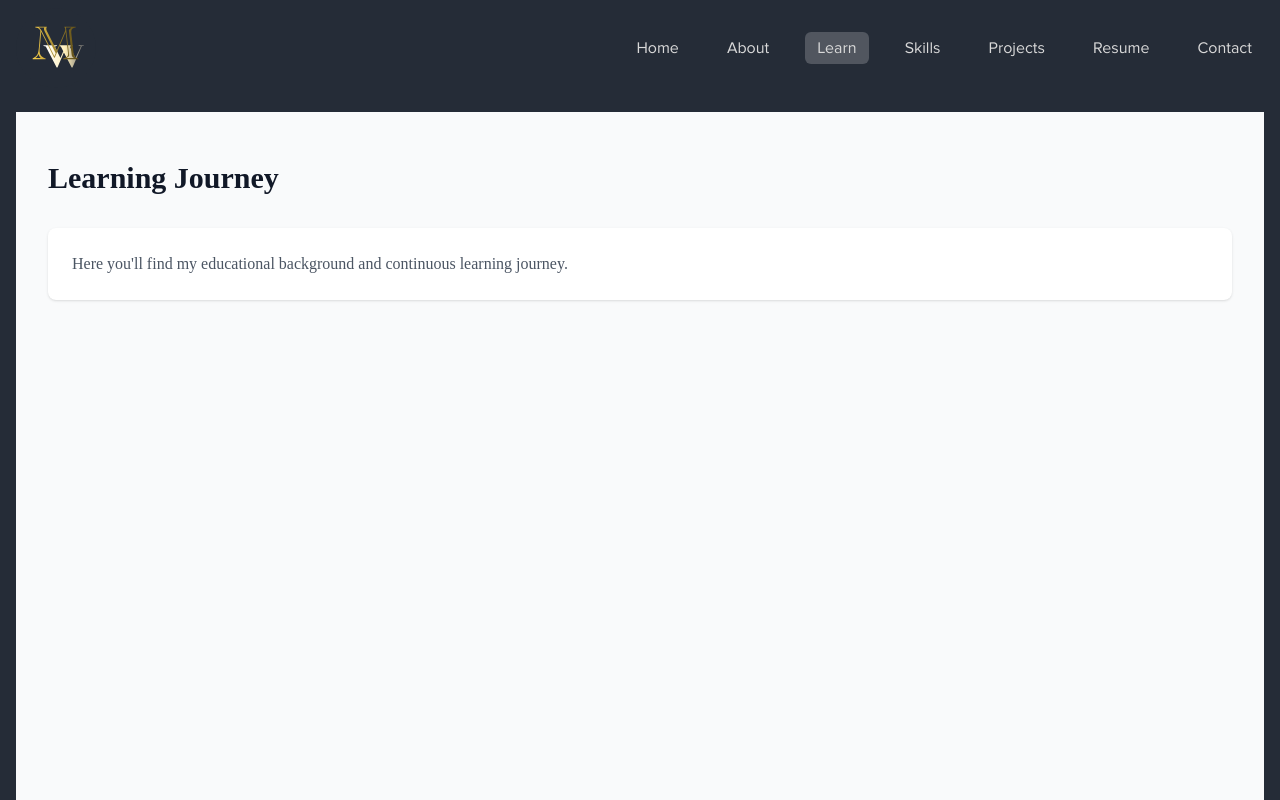
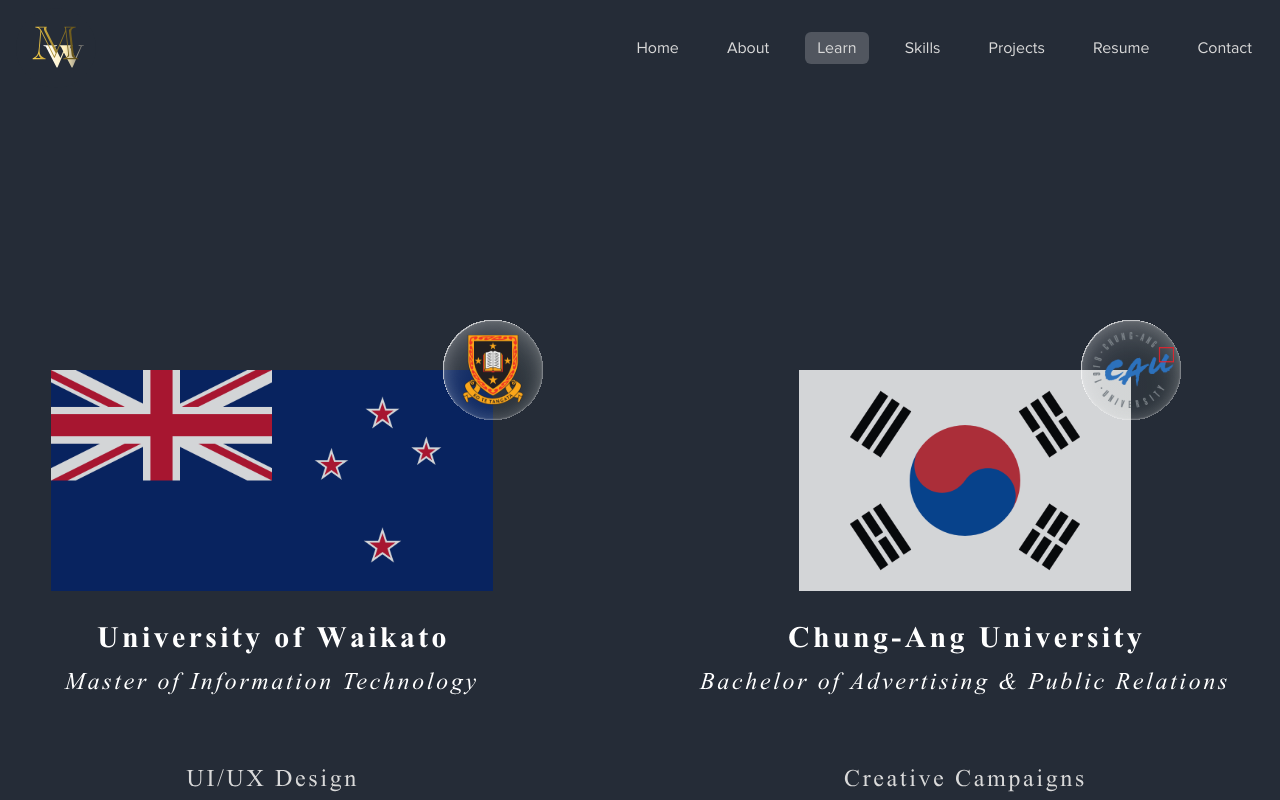
Before and after one commit to Miya-JW/portfolio, a React (Vite) app: page /learn in a window 1280 px wide. Shown: the top 800 px of the page. Built offline with nearby package versions, Linux system fonts and the light colour scheme.

Commit message:
Feat: Learn page

```diff
--- a/src/pages/Learn.jsx
+++ b/src/pages/Learn.jsx
@@ -1,16 +1,13 @@
+import LearnImg from '../assets/learn/learn.svg';
+import Footer from '../components/Footer';
+
 const Learn = () => {
   return (
-    <div className="min-h-screen bg-gray-50 py-12 px-4 sm:px-6 lg:px-8">
-      <div className="max-w-7xl mx-auto">
-        <h1 className="text-3xl font-bold text-gray-900 mb-8">Learning Journey</h1>
-        <div className="bg-white shadow overflow-hidden sm:rounded-lg p-6">
-          <div className="space-y-6">
-            <p className="text-gray-600">
-              Here you'll find my educational background and continuous learning journey.
-            </p>
-          </div>
-        </div>
+    <div className="min-h-screen bg-dark py-12 px-4 sm:px-6 lg:px-8 ">
+      <div className='flex flex-col items-center justify-center  mt-40 mb-40'>
+      <img src={LearnImg} alt="Learn" />
       </div>
+      <Footer />
     </div>
   );
 };
```
Also changed, not shown: src/assets/learn/learn.svg (added).
